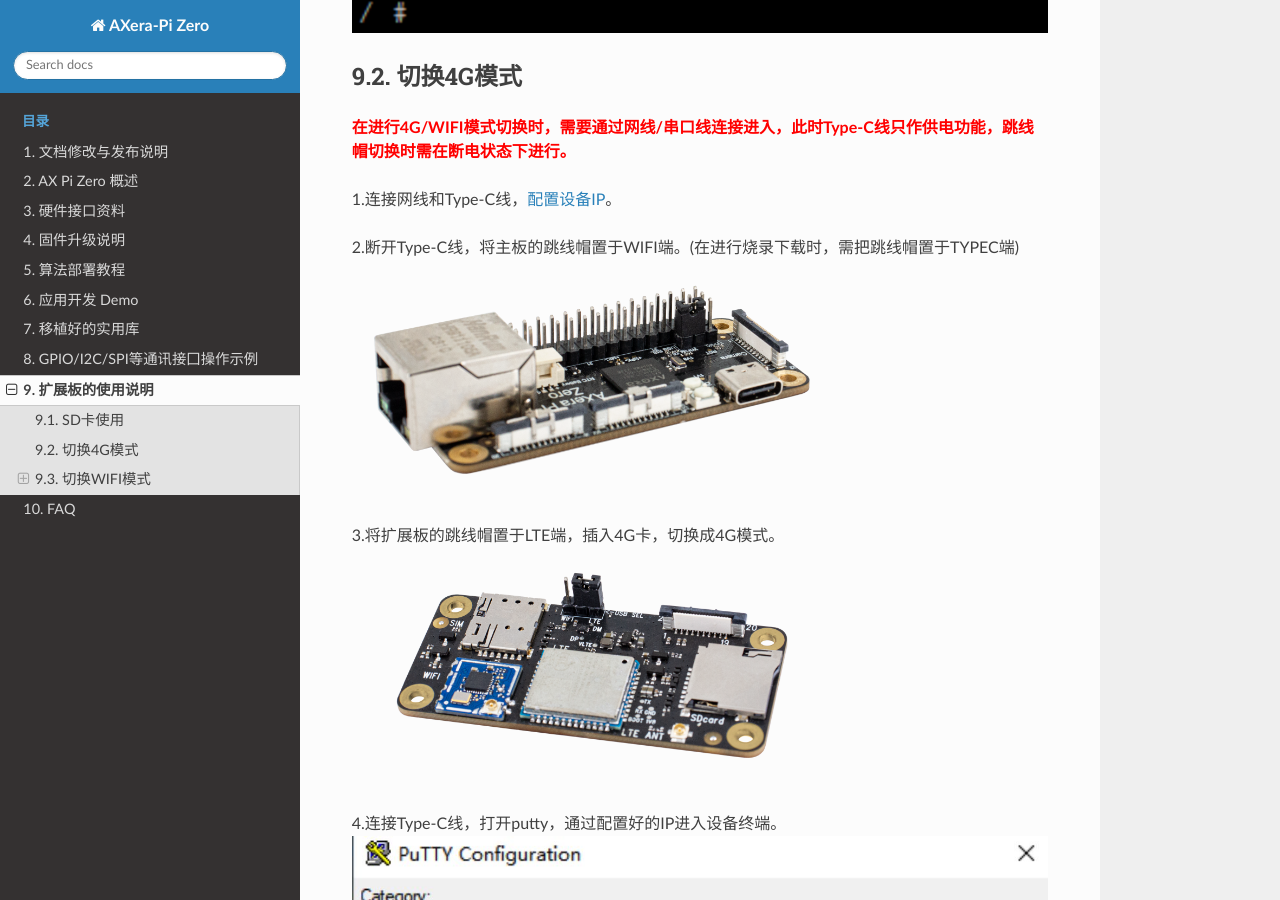
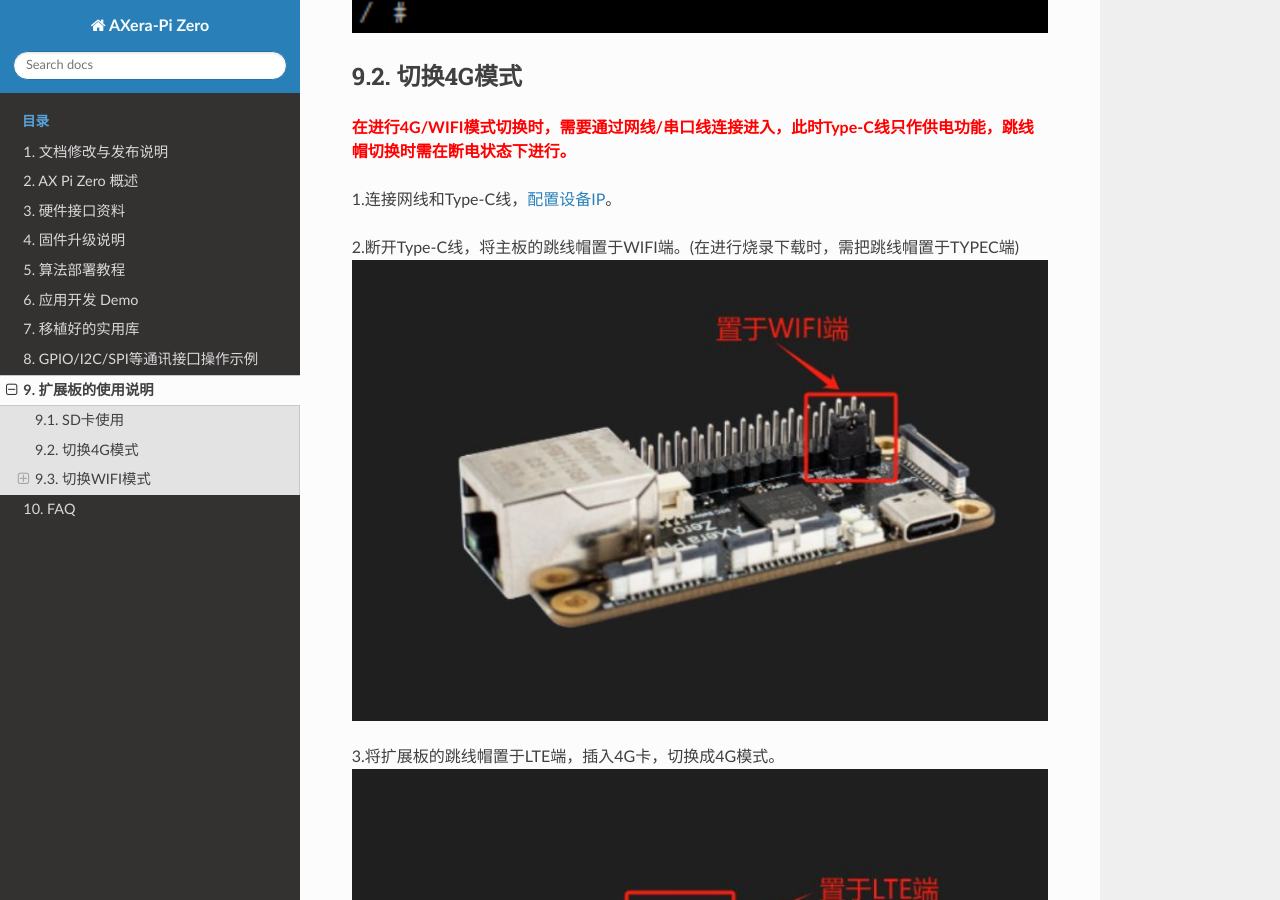
Before and after one commit to AXERA-TECH/axera-pi-zero-docs, a Sphinx documentation site: the page built from source/doc_guide_board.md, in a window 1280 px wide and 900 px high, scrolled down 2730 px. Built offline with Sphinx 7.4.7 and the Read the Docs theme 2.0.0, drawn with Linux system fonts in a browser that asks for light colours.

Commit message:
correct board.md error

```diff
--- a/source/doc_guide_board.md
+++ b/source/doc_guide_board.md
@@ -35,10 +35,10 @@
 1.连接网线和Type-C线，<a href="https://axera-pi-zero-docs-cn.readthedocs.io/zh-cn/latest/doc_guide_faq.html">配置设备IP</a>。
 
 2.断开Type-C线，将主板的跳线帽置于WIFI端。(在进行烧录下载时，需把跳线帽置于TYPEC端)<br />
-![](./media/board/4G/board_6.png)
+![](./media/board/4G/board_6.jpg)
 
 3.将扩展板的跳线帽置于LTE端，插入4G卡，切换成4G模式。<br />
-![](./media/board/4G/board_7.png)
+![](./media/board/4G/board_7.jpg)
 
 4.连接Type-C线，打开putty，通过配置好的IP进入设备终端。<br />
 ![](./media/board/4G/board_8.jpg)
@@ -62,7 +62,7 @@
 1.与切换4G模式的第1、2点相同。<br />
 
 2.将扩展板的跳线帽置于WIFI端，切换成WIFI模式。<br />
-![](./media/board/wifi/wifi_1.png)
+![](./media/board/wifi/wifi_1.jpg)
 
 3.与切换4G模式的第4、5点相同。<br />
 
@@ -88,7 +88,7 @@
 ![](./media/board/wifi/AP/ap_1.png)
 
 2.启动hostapd。(有以下打印，说明启动成功)<br />
-![](./media/board/wifi/AP/ap_2.jpg)
+![](./media/board/wifi/AP/ap_2.png)
 
 3.配置udhcpd.conf。(网段可自行配置)<br />
 ![](./media/board/wifi/AP/ap_3.jpg)
@@ -108,7 +108,7 @@
 ![](./media/board/wifi/STA/sta_1.jpg)
 
 2.在后台启动wpa_supplicant服务。<br />
-![](./media/board/wifi/STA/sta_2.jpg)
+![](./media/board/wifi/STA/sta_2.png)
 
 3.扫描并获取周边可用wifi热点，确认需要连接的wifi热点在其中。<br />
 ![](./media/board/wifi/STA/sta_3.jpg)
```
Also changed, not shown: source/media/board/4G/board_6.jpg (added), source/media/board/4G/board_6.png (deleted), source/media/board/4G/board_7.jpg (added), source/media/board/4G/board_7.png (deleted), source/media/board/wifi/AP/ap_2.jpg (deleted), source/media/board/wifi/AP/ap_2.png (added), source/media/board/wifi/STA/sta_2.jpg (deleted), source/media/board/wifi/STA/sta_2.png (added), source/media/board/wifi/wifi_1.jpg (added), source/media/board/wifi/wifi_1.png (deleted).
